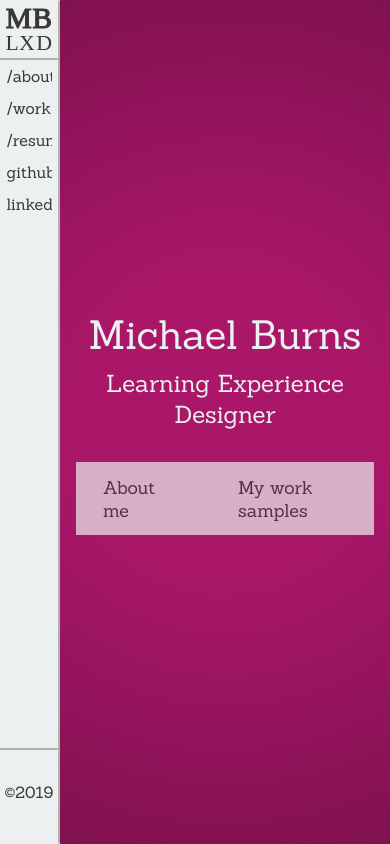
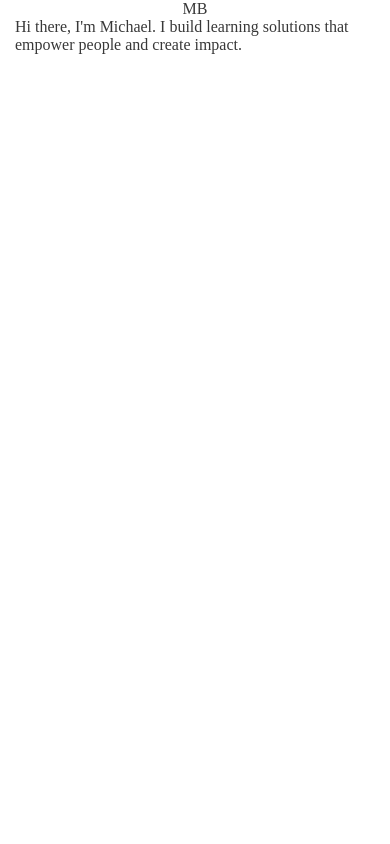
Before and after one commit to musicaldoofus/portfolio, a React (Create React App) app: page / in a window 390 px wide. Built offline with nearby package versions, Linux system fonts and the light colour scheme; a web font is replaced by a local one.

Commit message:
Stable grid layout with selected library (react-grid-system)

```diff
--- a/package.json
+++ b/package.json
@@ -4,14 +4,15 @@
   "private": true,
   "homepage": "https://musicaldoofus.github.io/portfolio",
   "dependencies": {
+    "eslint-utils": "1.4.1",
     "gh-pages": "^2.0.1",
     "gsap": "^2.1.3",
     "prop-types": "^15.7.2",
     "react": "^16.8.6",
     "react-dom": "^16.8.6",
+    "react-grid-system": "^6.0.7",
     "react-router-dom": "^5.0.1",
-    "react-scripts": "3.0.1",
-	"eslint-utils": "1.4.1"
+    "react-scripts": "3.0.1"
   },
   "scripts": {
     "start": "react-scripts start",
--- a/src/App.css
+++ b/src/App.css
@@ -30,55 +30,6 @@ div.app {
 	margin: 0;
 	padding: 0;
 }
-.app-container {
-	height: 100%;
-	display: -ms-grid;
-	display: grid;
-	grid-template-columns: 7.5em auto;
-}
-.app-container > main, .app-container > nav {
-	overflow: auto;
-}
-main {
-	z-index: 3;
-	position: relative;
-	display: flex;
-}
-.main-bg {
-	z-index: 2;
-}
-.fade-in {
-	opacity: 1;
-	animation-name: fadeInOpacity;
-	animation-iteration-count: 1;
-	animation-timing-function: ease-in;
-	animation-duration: 0.2s;
-}
-.fade-in.slow {
-	animation-duration: 1s;
-	animation-name: fadeInSlow;
-}
 .box-shadow {
 	box-shadow: 0 2px 6px -1px #7f8c8d;
 }
-hr {
-	color: var(--gray-low-opacity);
-	margin: 0;
-}
-.cards-container {
-	display: grid;
-	grid-gap: 4em;
-	width: 100%;
-}
-
-/*app media queries*/
-@media screen and (max-width: 56em) {
-	.app-container {
-		grid-template-columns: 5em auto;
-	}
-}
-@media screen and (max-width: 26em) {
-	.app-container {
-		grid-template-columns: auto 1fr;
-	}
-}
--- a/src/App.js
+++ b/src/App.js
@@ -1,40 +1,27 @@
-import React, { Component } from 'react';
-import Routes from './Routes';
-import NavWithRouter from './components/organisms/Nav';
-import colors from './utils/colors';
+import React from 'react';
+//import Routes from './Routes';
+import ErrorBoundary from './components/molecules/ErrorBoundary';
+import { Container, Row, Col } from 'react-grid-system';
+import Nav from './components/molecules/Nav';
 import './App.css';
 
-class App extends Component {
-	constructor() {
-		super();
-		const colorFocus = colors[Math.floor(Math.random() * colors.length)];
-		const prevColorFocus = colors.filter(color => color.label !== colorFocus.label)[0];
-		this.state = {
-			colorFocus,
-			prevColorFocus
-		};
-		this.handleUpdateColorFocus = this.handleUpdateColorFocus.bind(this);
-	}
-
-	handleUpdateColorFocus() {
-		const prevColorFocus = this.state.colorFocus;
-		const availableColors = colors.filter(color => color.label !== this.state.colorFocus.label);
-		const ind = Math.floor(Math.random() * availableColors.length);
-		const colorFocus = availableColors[ind];
-		this.setState({colorFocus, prevColorFocus});
-	}
-
-	render() {
-		return (
-			<div className="app">
-				<div className="app-container">
-					<Routes colorFocus={this.state.colorFocus} prevColorFocus={this.state.prevColorFocus}>
-						<NavWithRouter onUpdate={this.handleUpdateColorFocus}/>
-					</Routes>
-				</div>
-			</div>
-		);
-	}
+const App = () => {
+	return (
+		<div className="app">
+			<ErrorBoundary>
+				<Container fluid>
+					<Row>
+						<Col sm={2}>
+							<Nav/>
+						</Col>
+						<Col sm={10}>
+							<header>Hi there, I'm Michael. I build learning solutions that <span className="accent">empower people</span> and <span className="accent">create impact</span>.</header>
+						</Col>
+					</Row>
+				</Container>
+			</ErrorBoundary>
+		</div>
+	);
 }
 
 export default App;
--- /dev/null
+++ b/src/components/molecules/ErrorBoundary/index.js
@@ -0,0 +1,26 @@
+import React from 'react';
+
+class ErrorBoundary extends React.Component {
+	constructor(props) {
+		super(props);
+		this.state = { hasError: false };
+	}
+
+	static getDerivedStateFromError(error) {
+		return { hasError: true };
+	}
+
+	componentDidCatch(error, errorInfo) {
+		console.error(error, errorInfo);
+	}
+
+	render() {
+		if (this.state.hasError) {
+			// You can render any custom fallback UI
+			return <h1>Something went wrong.</h1>;
+		}
+		return this.props.children;
+	}
+}
+
+export default ErrorBoundary;
--- /dev/null
+++ b/src/components/molecules/Nav/Nav.css
@@ -0,0 +1,5 @@
+/*Nav.css*/
+nav {
+    display: flex;
+    justify-content: center;
+}
--- /dev/null
+++ b/src/components/molecules/Nav/index.js
@@ -0,0 +1,12 @@
+import React from 'react';
+import './Nav.css';
+
+const Nav = () => {
+	return (
+		<nav className="nav">
+			<span>MB</span>
+		</nav>
+	);
+}
+
+export default Nav;
--- a/src/components/organisms/Nav/Nav.css
+++ /dev/null
@@ -1,93 +0,0 @@
-/*Nav.css*/
-nav {
-	display: grid;
-	grid-template-rows: 7.5em auto 6em;
-	z-index: 2;
-	position: relative;
-	transition: all cubic-bezier(.68,-0.55,.27,1.55) 0.4s;
-	border-right: 2px solid var(--gray-low-opacity);
-	border-radius: 2px;
-	font-family: 'Sanchez', serif;
-	background-color: var(--smoke);
-}
-nav > div {
-	padding: 1em;
-}
-nav > div:first-child {
-	position: relative;
-	border-bottom: 2px solid var(--gray-low-opacity);
-}
-nav > div:first-child > img {
-	max-height: 100%;
-}
-#nav-links {
-	min-height: 10em;
-}
-#nav-links > a {
-    height: 2em;
-    display: flex;
-	text-decoration: none;
-	color: inherit;
-	display: block;
-}
-.collapse-btn {
-	position: absolute;
-	top: 0;
-	right: 0;
-}
-.nav-link > div > p > span {
-	position: relative;
-}
-/* #nav-links > a::after { */
-    /* content: ""; */
-    /* display: inline-block; */
-    /* height: 0px; */
-    /* width: 0px; */
-    /* border-radius: 100%; */
-    /* margin-left: 8px; */
-	/* transition: all ease 0.4s; */
-/* } */
-/* #nav-links.blue > a::after { */
-    /* background-color: var(--blue-lt); */
-/* } */
-/* #nav-links.slate-gray > a::after { */
-    /* background-color: var(--slate-gray); */
-/* } */
-/* #nav-links.brown > a::after { */
-    /* background-color: var(--brown-lt); */
-/* } */
-/* #nav-links.purple > a::after { */
-    /* background-color: var(--purple-lt); */
-/* } */
-/* #nav-links.green > a::after { */
-    /* background-color: var(--green-lt); */
-/* } */
-/* #nav-links > a:hover::after { */
-	/* height: 12px; */
-	/* width: 12px; */
-/* } */
-.nav-link > div > svg {
-    max-height: 100%;
-    width: 2em;
-    margin: auto 0;
-}
-
-/*nav media queries*/
-@media screen and (max-width: 900px) {
-	nav {
-		width: 5em;
-		grid-template-rows: 5em auto 6em;
-	}
-	nav > div {
-		padding: 0.6em;
-	}
-}
-@media screen and (max-width: 26em) {
-	nav {
-		width: 3.75em;
-		grid-template-rows: 3.75em auto 6em;
-	}
-	nav > div {
-		padding: 0.4em;
-	}
-}
--- a/src/components/organisms/Nav/index.js
+++ /dev/null
@@ -1,47 +0,0 @@
-import React, { Component } from 'react';
-import { Link, withRouter } from 'react-router-dom';
-import PropTypes from 'prop-types';
-import Footer from '../../molecules/Footer';
-import logo from '../../../media/svg/logo.svg';
-import './Nav.css';
-
-class Nav extends Component {
-	static propTypes = {
-		match: PropTypes.object.isRequired,
-		location: PropTypes.object.isRequired,
-		history: PropTypes.object.isRequired
-	}
-
-	componentDidUpdate(prevProps) {
-		this.props.onUpdate();
-	}
-
-	shouldComponentUpdate(prevProps) {
-		console.log(prevProps, this.props);
-		return prevProps.location !== this.props.location;
-	}
-
-	render() {
-		return (
-			<nav name="navigation bar" role="navigation" id="nav-bar" className="nav-bar">
-				<div id="nav-logo">
-					<Link to="/">
-						<img src={logo} alt=""/>
-					</Link>
-				</div>
-				<div id="nav-links" className={this.props.colorFocus.label}>
-					<Link to="/about">/about</Link>
-					<Link to="/work">/work</Link>
-					<Link to="/resume">/resume</Link>
-					<a href="https://github.com/musicaldoofus" target="_blank" rel="noopener noreferrer">github</a>
-					<a href="https://github.com/musicaldoofus" target="_blank" rel="noopener noreferrer">linkedIn</a>
-				</div>
-				<Footer/>
-			</nav>
-		);
-	}
-}
-
-const NavWithRouter = withRouter(Nav);
-
-export default NavWithRouter;
--- a/src/index.js
+++ b/src/index.js
@@ -1,6 +1,8 @@
 import React from 'react';
 import ReactDOM from 'react-dom';
 import App from './App';
+import '../node_modules/react-grid-layout/css/styles.css';
+import '../node_modules/react-resizable/css/styles.css';
 import * as serviceWorker from './serviceWorker';
 
 ReactDOM.render(<App/>, document.getElementById('root'));
```
Also changed, not shown: 1 other file (tests, documents, lock files or other folders).
